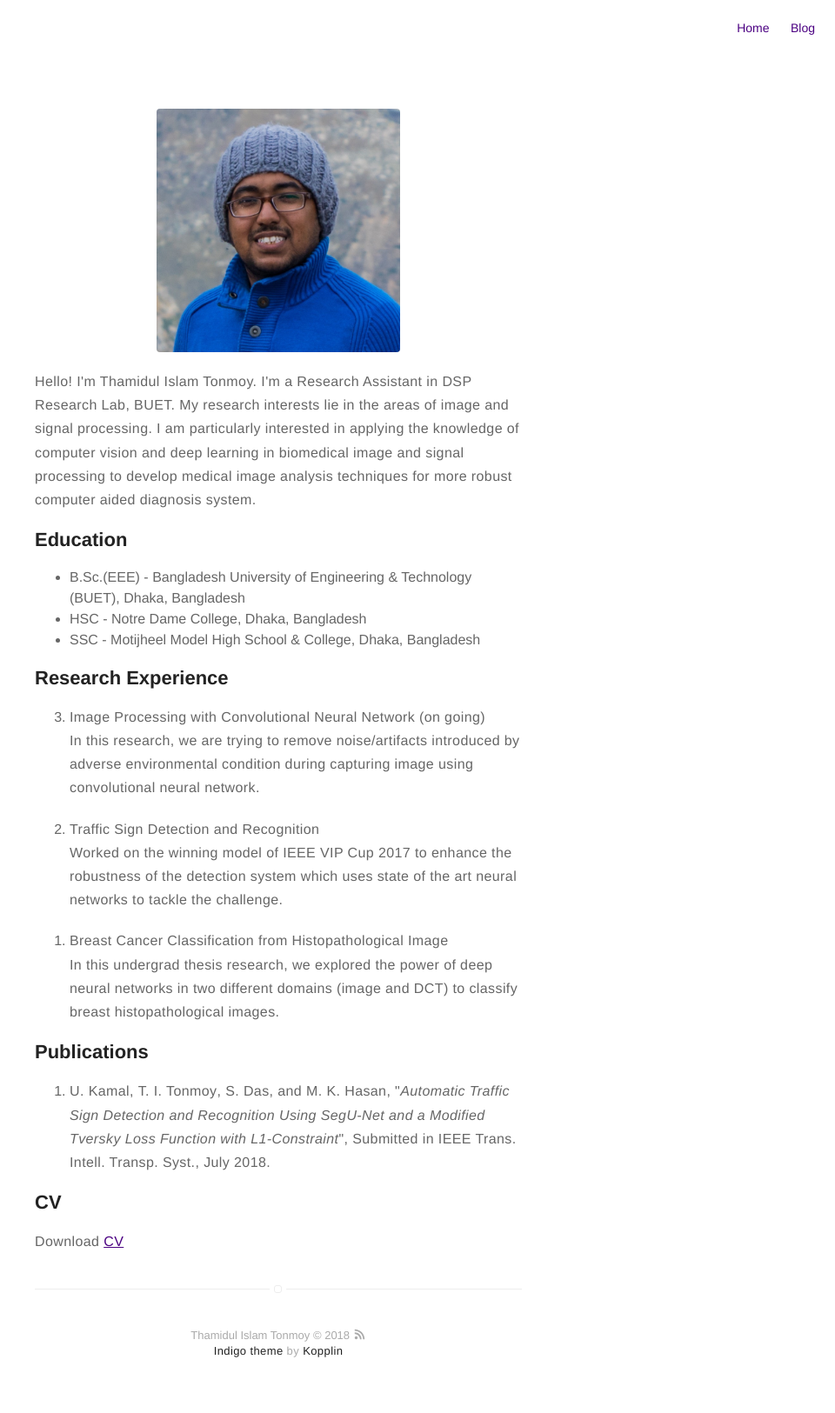
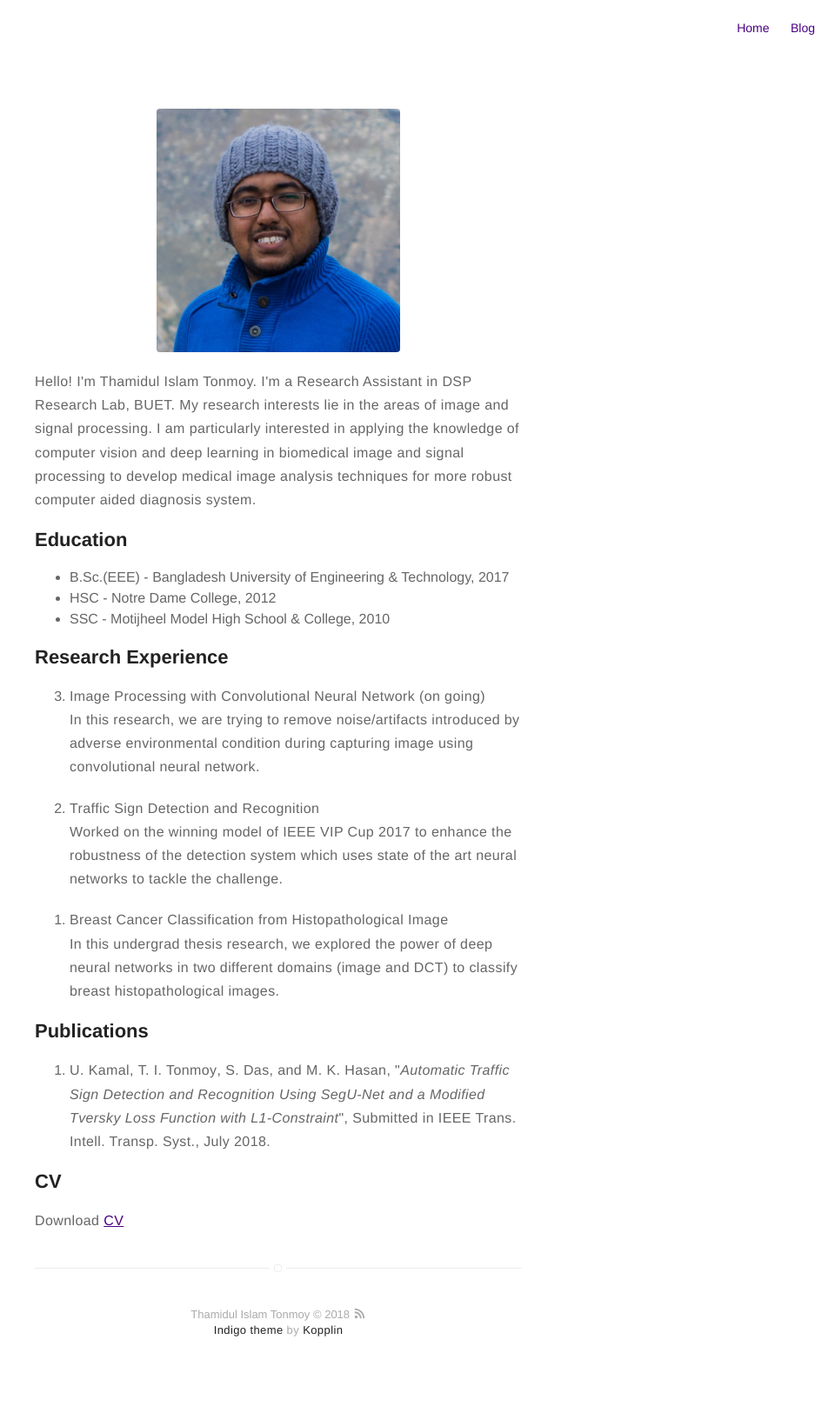
Before and after one commit to titonmoy/titonmoy.github.io, a Jekyll site: the page built from about.md, in a window 1280 px wide. Shown: the whole page at 87% size, without its empty margins (320-1280 px from the left). Built offline with Jekyll 4.4.1, drawn with Linux system fonts in a browser that asks for light colours; after the commit the page ends 1601 px from its top, so only the background shows below that.

Commit message:
Update about.md

```diff
--- a/about.md
+++ b/about.md
@@ -10,9 +10,9 @@ layout: page
 
 <h2>Education</h2>
 <ul class="skill-list">
-	<li>B.Sc.(EEE) - Bangladesh University of Engineering & Technology (BUET), Dhaka, Bangladesh</li>
-	<li>HSC - Notre Dame College, Dhaka, Bangladesh</li>
-	<li>SSC - Motijheel Model High School & College, Dhaka, Bangladesh</li>
+	<li>B.Sc.(EEE) - Bangladesh University of Engineering & Technology, 2017</li>
+	<li>HSC - Notre Dame College, 2012</li>
+	<li>SSC - Motijheel Model High School & College, 2010</li>
 </ul>
 
 
```
